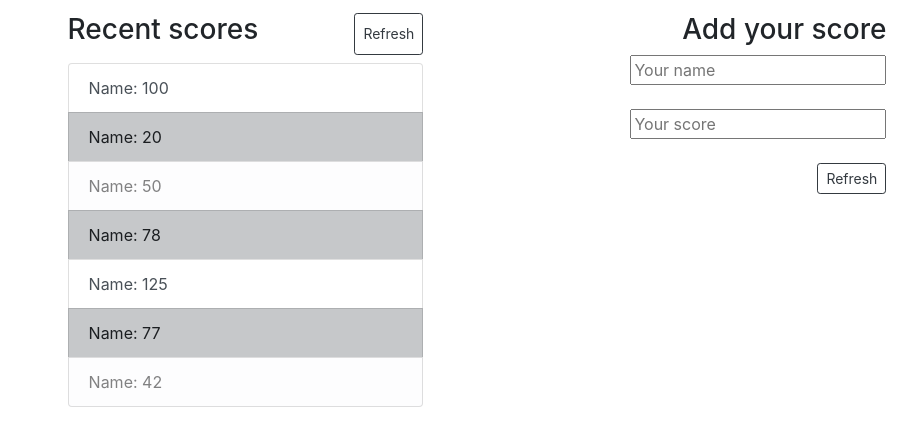
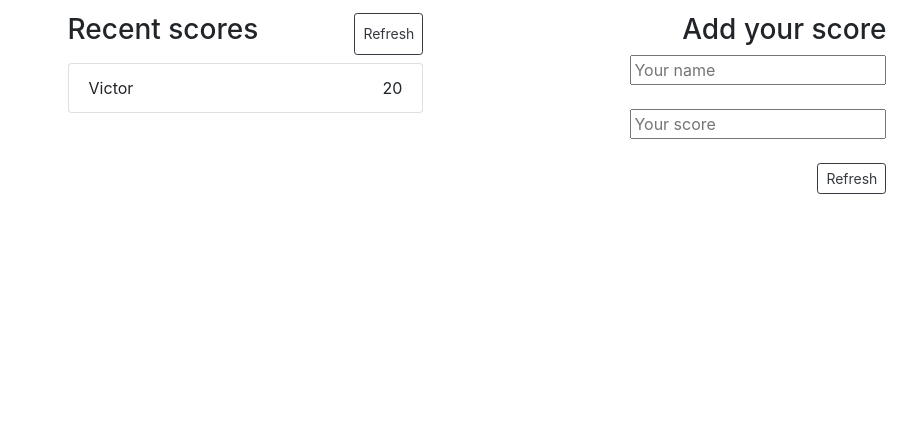
Before and after one commit to prolajumokeoni/leaderboard, a website built with webpack: page src/index.html in a window 1280 px wide. Shown: the part 51-494 px from the top of the page, without its empty margins (163-1080 px from the left). Built offline with nearby package versions, Linux system fonts and the light colour scheme.

Commit message:
Add display function

```diff
--- a/src/index.html
+++ b/src/index.html
@@ -16,63 +16,22 @@
 								<h3>Recent scores</h3>
 								<button type="submit" class="btn btn-outline-dark btn-sm">Refresh</button>
 						</div>
-						<div class="list-group pt-2">
-							<a href="#" class="list-group-item list-group-item-action"
-								>Name: 100</a
-							>
-							<a
-								href="#"
-								class="
-									list-group-item list-group-item-action list-group-item-dark
-								"
-								>Name: 20</a
-							>
-							<a
-								href="#"
-								class="
-									list-group-item list-group-item-action list-group-item-light
-								"
-								>Name: 50</a
-							>
-							<a
-								href="#"
-								class="
-									list-group-item list-group-item-action list-group-item-dark
-								"
-								>Name: 78</a
-							>
-							<a href="#" class="list-group-item list-group-item-action"
-								>Name: 125</a
-							>
-							<a
-								href="#"
-								class="
-									list-group-item list-group-item-action list-group-item-dark
-								"
-								>Name: 77</a
-							>
-							<a
-								href="#"
-								class="
-									list-group-item list-group-item-action list-group-item-light
-								"
-								>Name: 42</a
-							>
-						</div>
+						<ul class="list-group pt-2" id="scorelist">
+						</ul>
 					</div>
         <div class="col-5 text-right">
           <form>
 						<h3>Add your score</h3>
             <div>
-              <input type="text" placeholder="Your name" />
+              <input id="user" type="text" placeholder="Your name" />
             </div>
             <br/>
             <div>
-              <input type="text" placeholder="Your score" />
+              <input id="score"  type="number" placeholder="Your score" />
             </div>
             <br/>
 						<div >
-              <button type="submit" class="btn btn-outline-dark btn-sm">Refresh</button>
+              <button id="submitButton" type="submit" class="btn btn-outline-dark btn-sm">Refresh</button>
 						</div>
 						</form>
         </div>
--- a/src/index.js
+++ b/src/index.js
@@ -1 +1,32 @@
 import './style.css';
+const scoreList = document.getElementById('scorelist')
+const user = document.getElementById('user')
+const score = document.getElementById('score')
+const submitButton = document.getElementById('submitButton')
+
+const scores = [
+	{
+		user : 'Victor',
+		score : 20
+	}
+]
+
+function displayList () {
+	scores.forEach(val => {
+	const li = document.createElement('li')
+		li.classList.add('list-group-item');
+				const text = `
+				<div class="d-flex justify-content-between align-items-start" id="${val.index}">
+					<span class="fw-bold">
+						${val.user}
+					</span>
+					<span class="fw-bold">
+					${val.score}
+					</span>
+				</div>`;
+				li.innerHTML = text
+				scoreList.appendChild(li)
+	})
+}
+
+displayList();
```
